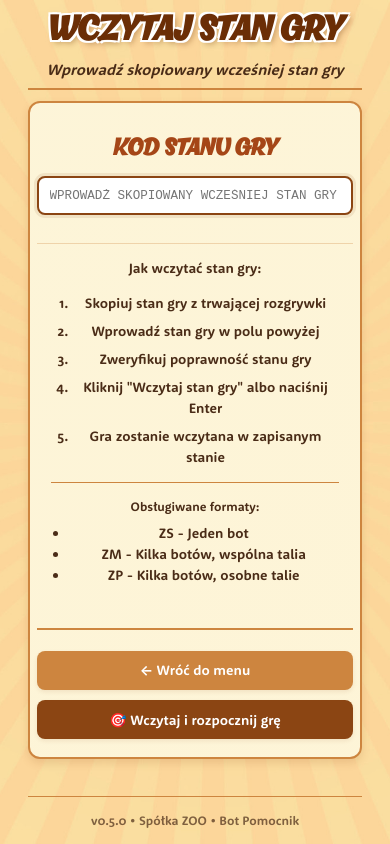
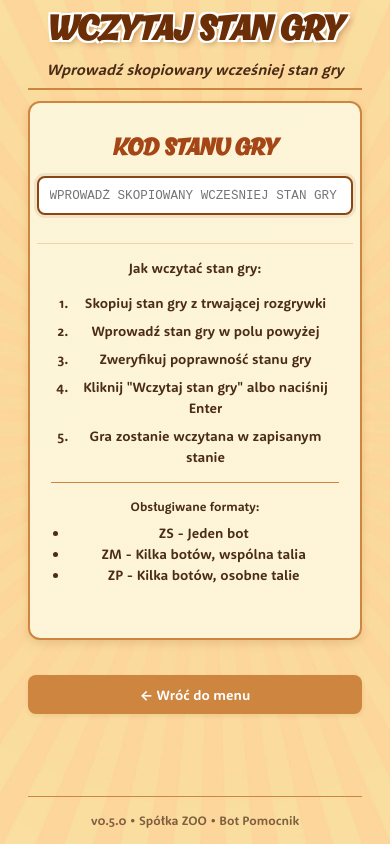
Before and after one commit to lukmarcus/spolka-zoo-bot-pomocnik, a React (Vite) app: page /load in a window 390 px wide. Built offline with nearby package versions, Linux system fonts and the light colour scheme.

Commit message:
load screen different views refactored

```diff
--- a/src/components/ui/LoadGame.module.css
+++ b/src/components/ui/LoadGame.module.css
@@ -154,19 +154,20 @@
   font-size: 0.9rem;
 }
 
-/* Actions section within the card */
+/* Actions section within the card - only load button */
 .actions {
   margin-top: 2rem;
   padding-top: 1.5rem;
   border-top: 2px solid var(--card-border);
   display: flex;
-  gap: 1rem;
-  justify-content: space-between;
-  align-items: center;
+  justify-content: center;
 }
 
-.actions button {
-  flex: 1;
+/* Bottom controls outside the card */
+.bottomControls {
+  display: flex;
+  justify-content: center;
+  margin-top: 2rem;
 }
 
 /* Mobile Responsive - consistent with GameSetup */
@@ -175,12 +176,8 @@
     padding: 1rem 0.75rem 1.5rem 0.75rem;
   }
 
-  .actions {
-    flex-direction: column;
-    gap: 0.75rem;
-  }
-
-  .actions button {
+  .actions button,
+  .bottomControls button {
     width: 100%;
   }
 
--- a/src/components/ui/LoadGame.tsx
+++ b/src/components/ui/LoadGame.tsx
@@ -246,8 +246,12 @@ export default function LoadGame() {
             </div>
           )}
 
+          {/* Instructions Section - show only when no valid preview */}
+          {!gamePreview?.isValid && (
             <div className={styles.instructions}>
-            <h3 className={styles.instructionsTitle}>Jak wczytać stan gry:</h3>
+              <h3 className={styles.instructionsTitle}>
+                Jak wczytać stan gry:
+              </h3>
               <ol className={styles.instructionsList}>
                 <li>Skopiuj stan gry z trwającej rozgrywki</li>
                 <li>Wprowadź stan gry w polu powyżej</li>
@@ -271,12 +275,11 @@ export default function LoadGame() {
                 </ul>
               </div>
             </div>
+          )}
 
-          {/* Actions Section */}
+          {/* Load Game Button - only when valid preview */}
+          {gamePreview?.isValid && (
             <div className={styles.actions}>
-            <button className="btn-secondary" onClick={() => navigate("/")}>
-              ← Wróć do menu
-            </button>
               <button
                 className="btn-primary"
                 onClick={handleLoadGame}
@@ -285,7 +288,15 @@ export default function LoadGame() {
                 {isLoading ? "Wczytywanie..." : "🎯 Wczytaj i rozpocznij grę"}
               </button>
             </div>
+          )}
         </div>
+      </div>
+
+      {/* Back button outside the card */}
+      <div className={styles.bottomControls}>
+        <button className="btn-secondary" onClick={() => navigate("/")}>
+          ← Wróć do menu
+        </button>
       </div>
     </Layout>
   );
```
Lines whose indentation alone changed are shown as unchanged.
